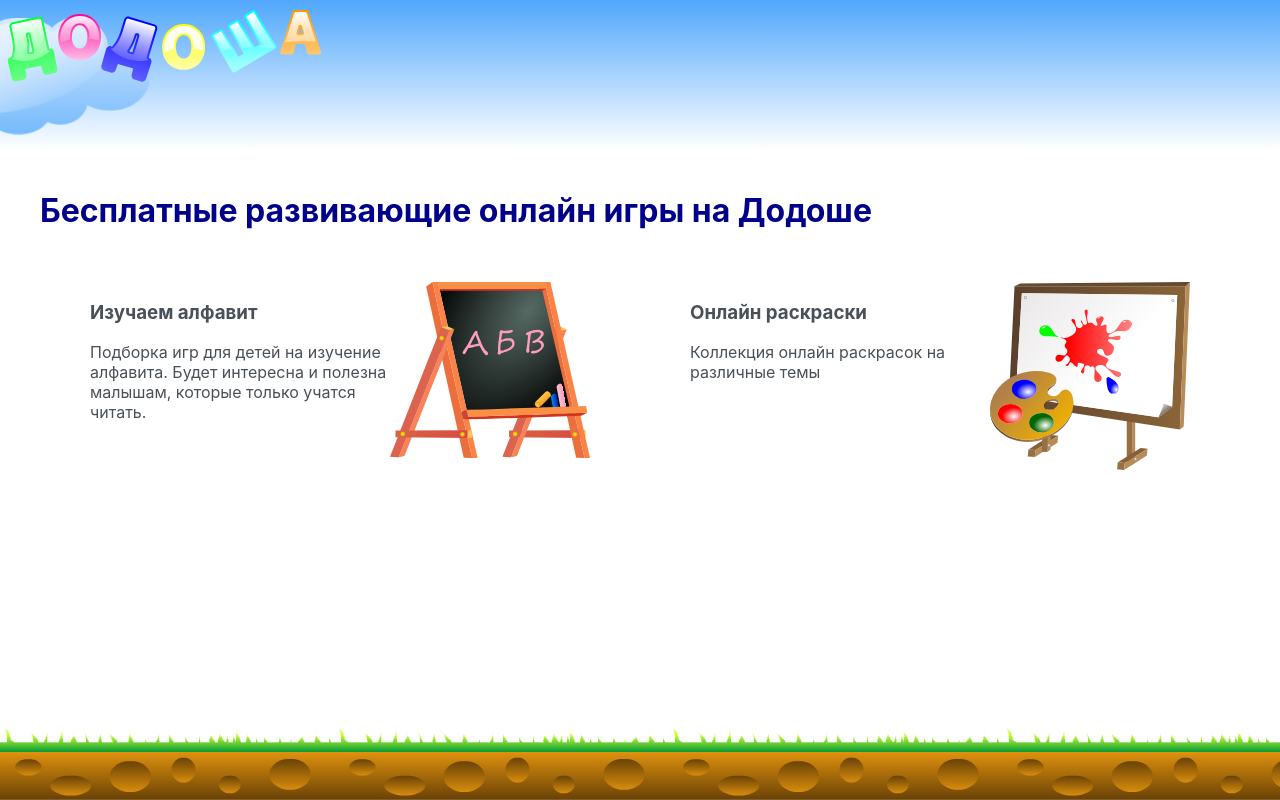
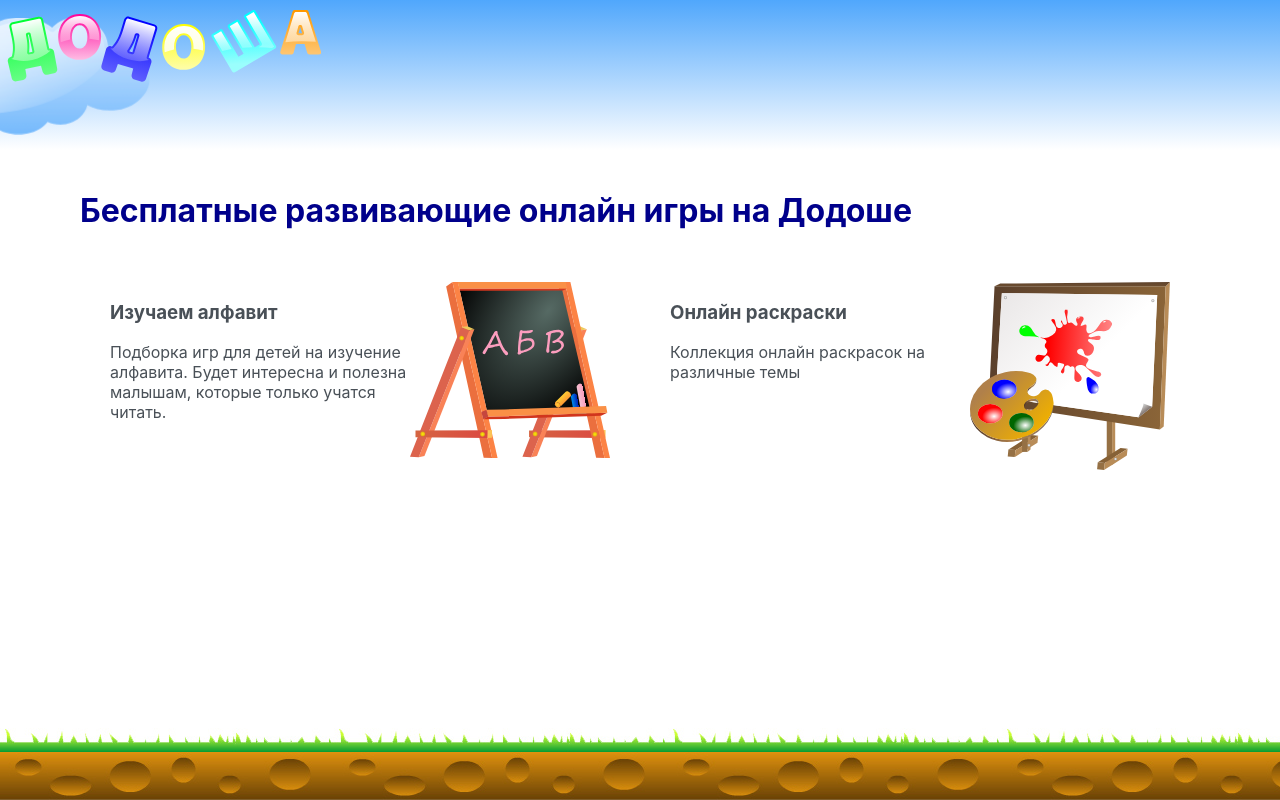
Before and after one commit to a-vetrov/dodosha-react, a React (Create React App) app: page / in a window 1280 px wide. Built offline with nearby package versions, Linux system fonts and the light colour scheme.

Commit message:
Main frame style correction

```diff
--- a/src/styles/templates.module.css
+++ b/src/styles/templates.module.css
@@ -1,6 +1,22 @@
+@value mediaMd, mediaLg from './media.css' ;
+
 .mainFrame {
     padding: 20px;
     flex-grow: 1;
-    width: min(1200px, 100vw);
+    /*width: min(1200px, 100vw);*/
+    max-width: 1200px;
     align-self: center;
 }
+
+
+@media mediaMd {
+    .mainFrame {
+        min-width: calc(100% - 40px);
+    }
+}
+
+@media mediaLg {
+    .mainFrame {
+        min-width: 1200px;
+    }
+}
```
